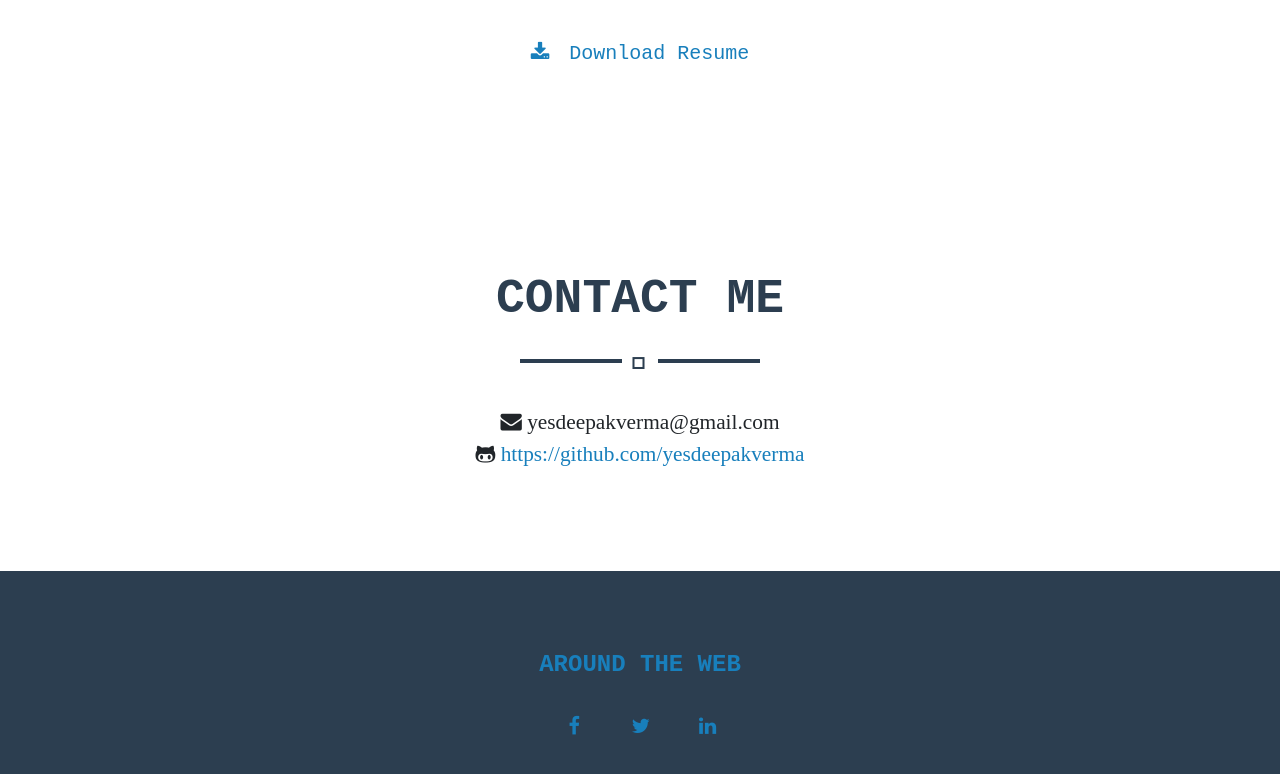
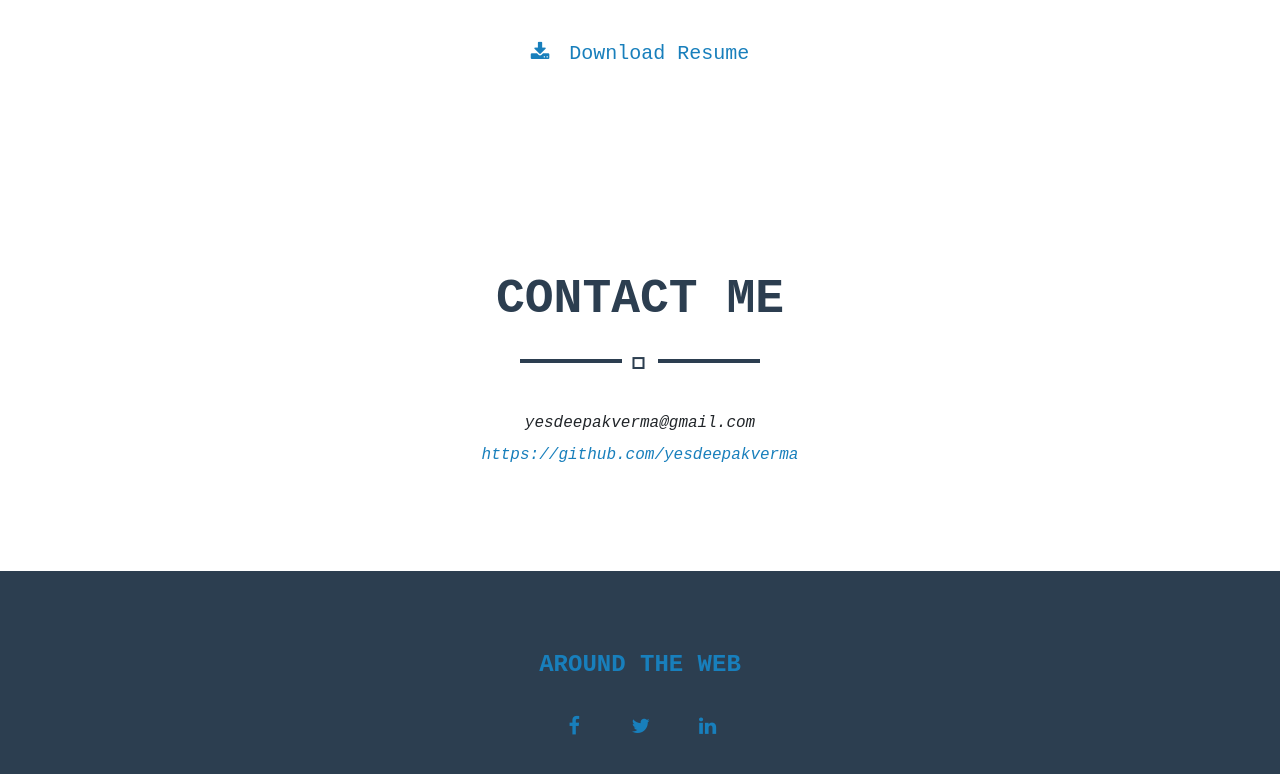
Before and after one commit to ingestionflow/ingestionflow.github.io, a website: page index.html in a window 1280 px wide. Shown: the part 1643-2417 px from the top of the page. Drawn offline with Linux system fonts and the light colour scheme.

Commit message:
Update index.html

```diff
--- a/index.html
+++ b/index.html
@@ -139,12 +139,12 @@
             <form name="sentMessage" id="contactForm" novalidate="novalidate" class="center">
               <div class="control-group">
                 <div class="form-group controls mb-0 pb-2">
-                  <i class="fa fa-lg fa-envelope" aria-hidden="true"> yesdeepakverma@gmail.com</i>
+                  <i class="" aria-hidden="true"> yesdeepakverma@gmail.com</i>
                 </div>
               </div>
               <div class="control-group">
                 <div class="form-group controls mb-0 pb-2">
-                  <i class="fa fa-lg fa-github-alt" aria-hidden="true"><a href="https://github.com/yesdeepakverma" target="_blank">    https://github.com/yesdeepakverma</i>
+                  <i class="" aria-hidden="true"><a href="https://github.com/yesdeepakverma" target="_blank">    https://github.com/yesdeepakverma</i>
                 </div>
               </div>
 
```
